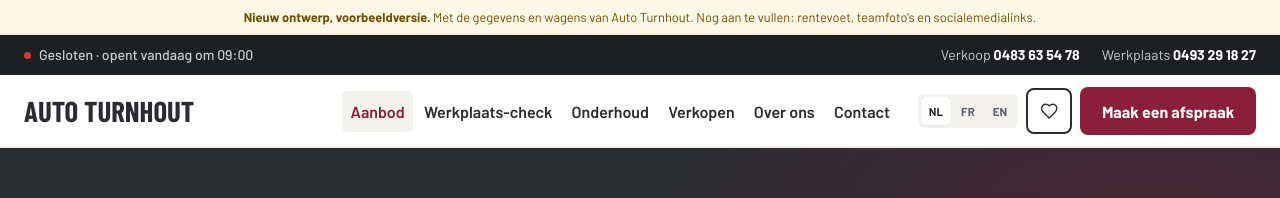
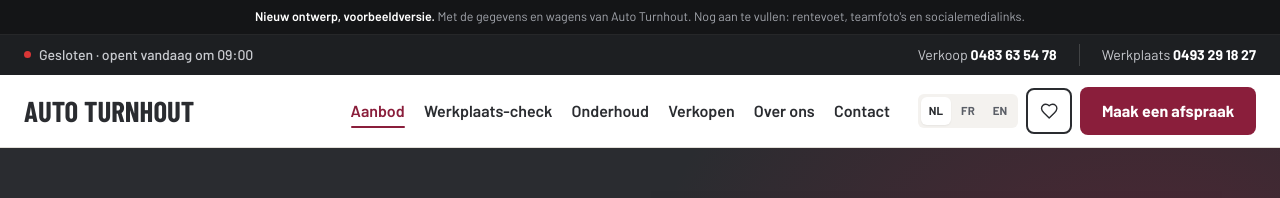
Before and after one commit to autoturnhout/auto-turnhout, a plain HTML site: page index.html in a window 1280 px wide. Shown: the top 198 px of the page. Drawn offline with nearby package versions, Linux system fonts and the light colour scheme; a web font is replaced by a local one.

Commit message:
Kleine afwerking: leeslijn onder de kop, rustiger menu en balk bovenaan
Een dunne bordeaux lijn onder de kop die meegroeit bij het scrollen,
een zachte schaduw onder de kop, een lijntje onder het actieve menu-item,
de melding "voorbeeldversie" in de donkere balk en een lijn boven de voet.

Co-Authored-By: Claude Fable 5.2 <noreply@anthropic.com>

```diff
--- a/assets/css/brand.css
+++ b/assets/css/brand.css
@@ -204,3 +204,25 @@ body { font-feature-settings: normal; }
 .sold { border-radius: 16px; }
 @media (max-width: 980px) { .cm--page .cm__side { border-radius: 12px; } }
 @media (max-width: 640px) { .modal { border-radius: 0; } .cm--page { border-radius: 14px; } }
+
+/* ---------- Kleine afwerking (verandert niets aan de huisstijl) ---------- */
+/* De dunne bordeaux lijn onder de kop: groeit mee terwijl u naar beneden scrolt. */
+.header::after { content: ""; position: absolute; left: 0; right: 0; bottom: -1px; height: 3px; background: var(--blue); transform: scaleX(var(--read, 0)); transform-origin: left; transition: transform .15s linear; pointer-events: none; }
+/* Zachte schaduw onder de kop zodra de pagina beweegt. */
+.header { transition: box-shadow .3s; }
+.header.scrolled { box-shadow: 0 14px 30px -22px rgba(29, 31, 34, .5); }
+/* Menu: een dun lijntje onder het woord in plaats van een grijs blokje. */
+.nav a { position: relative; }
+.nav a::after { content: ""; position: absolute; left: .7rem; right: .7rem; bottom: .22rem; height: 2px; border-radius: 2px; background: var(--blue); transform: scaleX(0); transform-origin: left; transition: transform .25s ease; }
+.nav a:hover, .nav a.active { background: none; color: var(--blue); }
+.nav a:hover::after, .nav a.active::after { transform: scaleX(1); }
+@media (max-width: 1320px) and (min-width: 1181px) { .nav a::after { left: .55rem; right: .55rem; } }
+/* De melding "voorbeeldversie" rustig in de donkere balk, niet meer geel. */
+.demo-bar { border-bottom: 1px solid rgba(255, 255, 255, .08); background: #141517; color: #a3a6ad; font-size: .78rem; }
+.demo-bar strong { color: #fff; font-weight: 600; }
+/* Streepje tussen de twee telefoonnummers bovenaan. */
+@media (min-width: 641px) { .topbar__tel a + a { padding-left: 22px; border-left: 1px solid rgba(255, 255, 255, .16); } }
+/* Bordeaux lijn boven de voet, schuifbalk in de kleuren van de site. */
+.footer { border-top: 3px solid var(--blue); }
+html { scrollbar-color: #b7b3ab var(--bg); }
+@media (prefers-reduced-motion: reduce) { .header::after, .nav a::after { transition: none; } }
```
